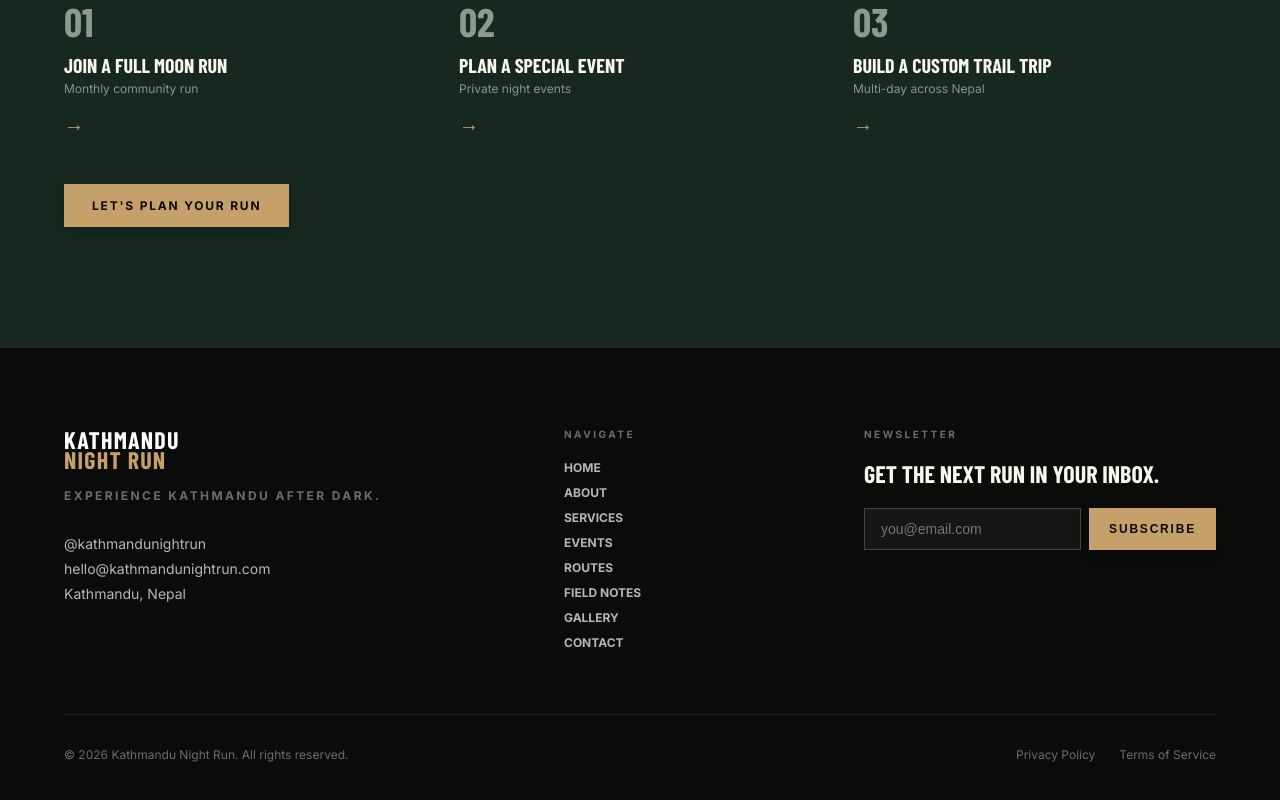
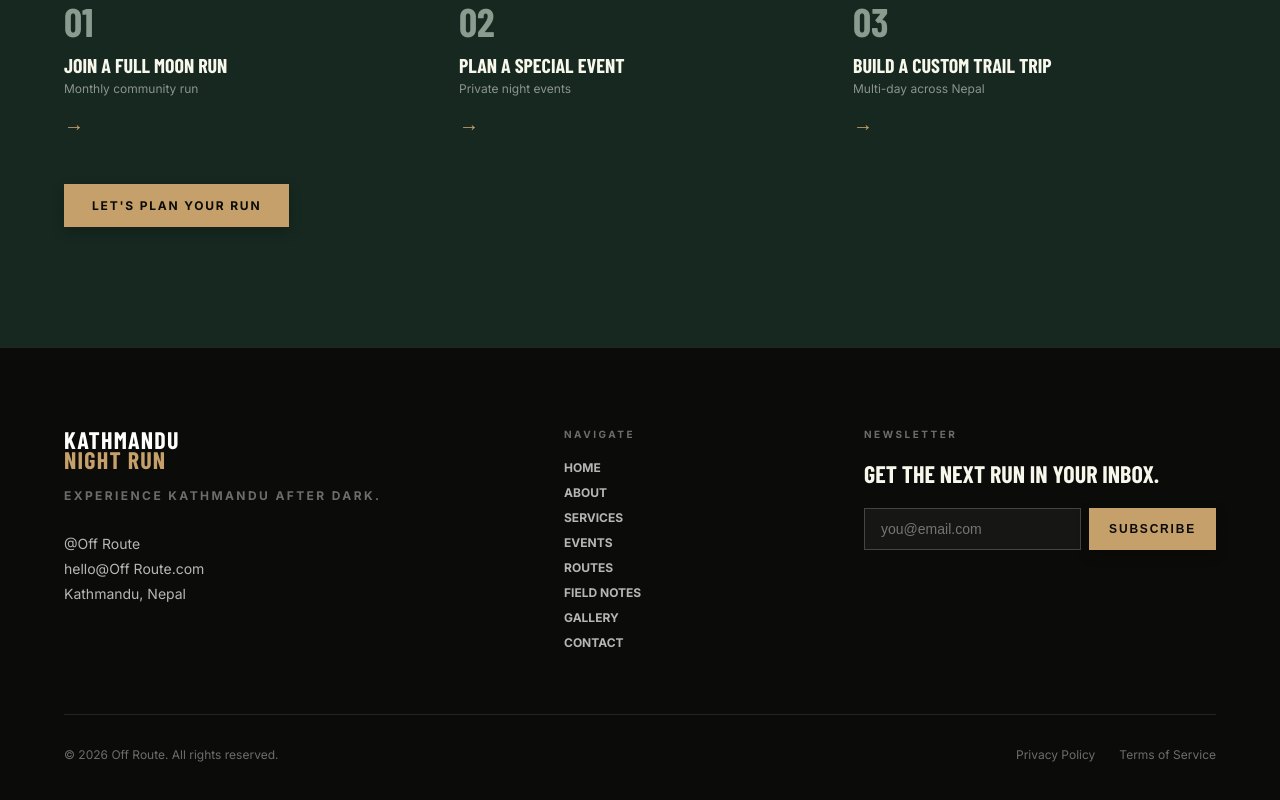
Before and after one commit to BibhushaShrestha/Kathmandu-Night-Run-, a React (Vite) app in the folder frontend/: page / in a window 1280 px wide. Shown: the part 8449-9249 px from the top of the page. Built offline with nearby package versions, Linux system fonts and the light colour scheme; no server answers; a web font is replaced by a local one.

Commit message:
updated footer KNR to Off Route

```diff
--- a/frontend/src/components/Footer.jsx
+++ b/frontend/src/components/Footer.jsx
@@ -35,8 +35,8 @@ export default function Footer({ onNavigate }) {
             EXPERIENCE KATHMANDU AFTER DARK.
           </p>
           <div style={{ marginTop: "2rem", display: "flex", flexDirection: "column", gap: "0.5rem", color: "rgba(255,255,255,0.7)", fontSize: "0.875rem" }}>
-            <p>@kathmandunightrun</p>
-            <p>hello@kathmandunightrun.com</p>
+            <p>@Off Route</p>
+            <p>hello@Off Route.com</p>
             <p>Kathmandu, Nepal</p>
           </div>
         </div>
@@ -65,7 +65,7 @@ export default function Footer({ onNavigate }) {
       </div>
 
       <div className="container-max" style={{ paddingTop: "2rem", borderTop: "1px solid rgba(255,255,255,0.1)", display: "flex", justifyContent: "space-between", flexWrap: "wrap", gap: "1rem", color: "rgba(255,255,255,0.4)", fontSize: "0.75rem" }}>
-        <span>© {new Date().getFullYear()} Kathmandu Night Run. All rights reserved.</span>
+        <span>© {new Date().getFullYear()} Off Route. All rights reserved.</span>
         <div style={{ display: "flex", gap: "1.5rem" }}>
           <a href="#privacy" style={{ color: "inherit", textDecoration: "none" }}>Privacy Policy</a>
           <a href="#terms" style={{ color: "inherit", textDecoration: "none" }}>Terms of Service</a>
--- a/frontend/src/pages/public/About.jsx
+++ b/frontend/src/pages/public/About.jsx
@@ -107,7 +107,7 @@ export default function AboutPage({ onNavigate }) {
             <ScrollReveal variant="fade-up" delay={400}>
               <div className="story-body">
                 <p>
-                  Kathmandu Night Run began with four friends who wanted to see their own city without the traffic, the crowds and the noise in the way. The first runs had no route and no plan — just a few torches and a direction.
+                  Off Route began with four friends who wanted to see their own city without the traffic, the crowds and the noise in the way. The first runs had no route and no plan — just a few torches and a direction.
                 </p>
                 <p>
                   What they found was a different Kathmandu. Temple squares standing empty. Streets you could hear your own footsteps on. Trails at the edge of the valley that felt a long way from the city they had just left.
```
